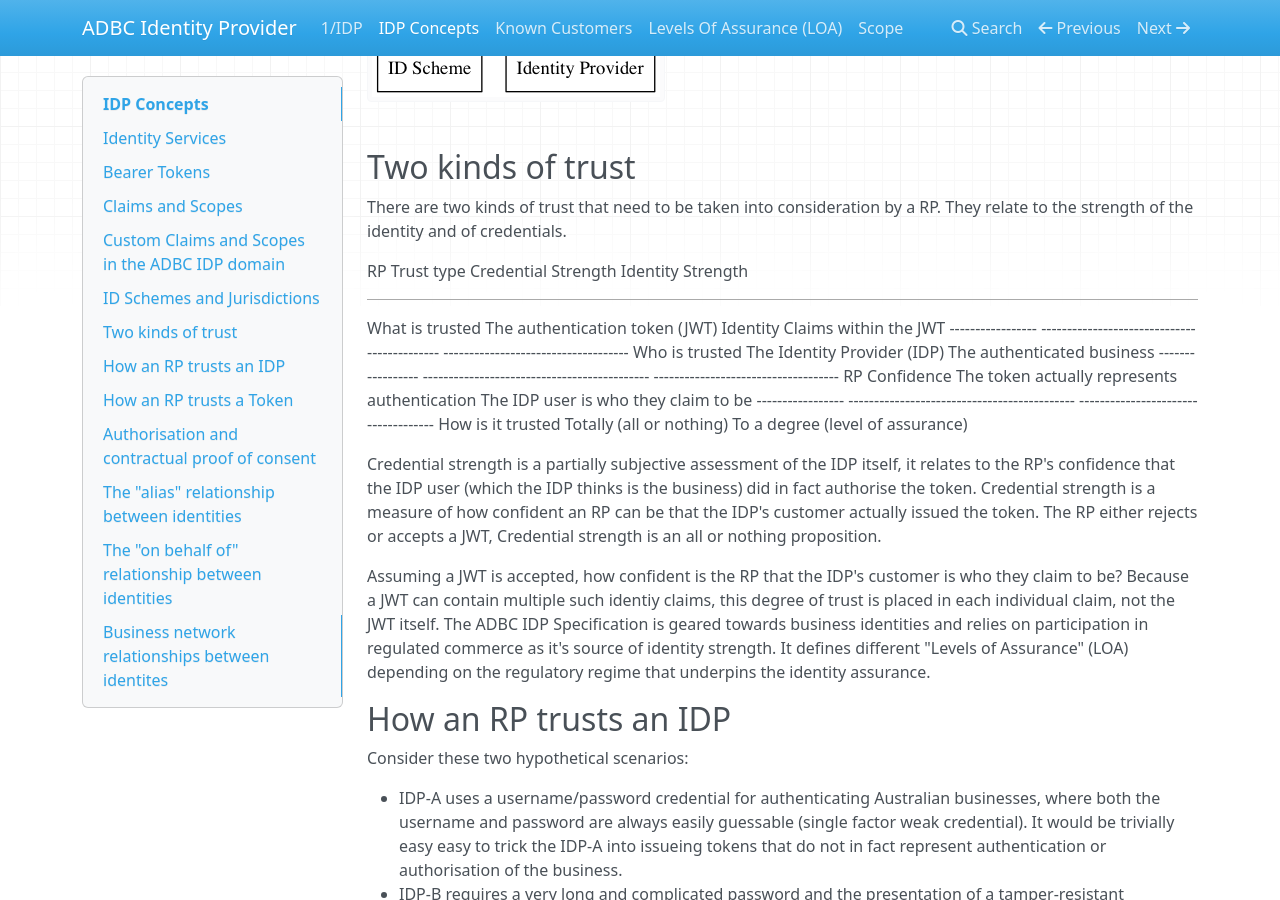
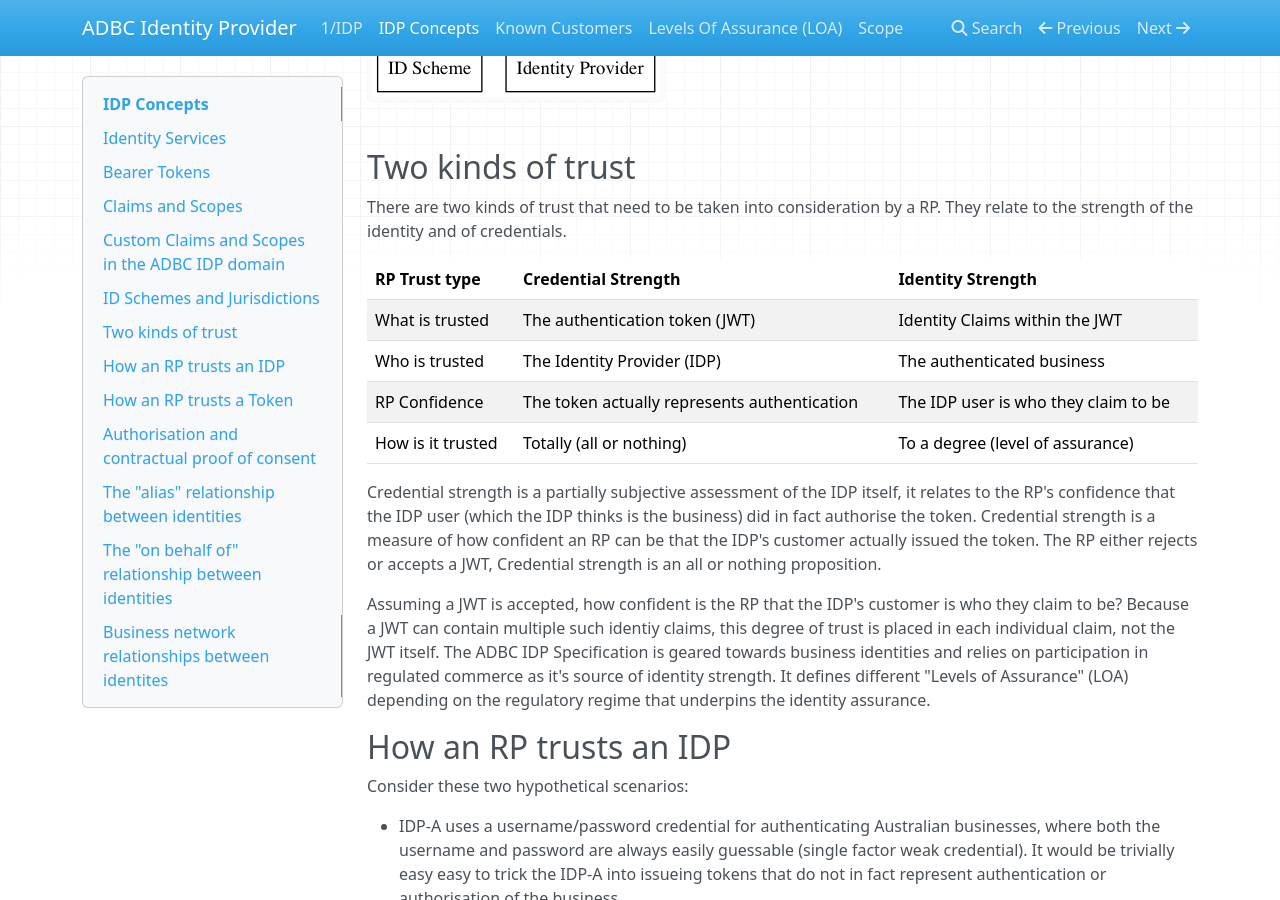
Before and after one commit to ausdigital/ausdigital-idp, an MkDocs documentation site: the page built from docs/concepts.md, in a window 1280 px wide and 900 px high, scrolled down 3383 px. Built offline with MkDocs 1.6.1, drawn with Linux system fonts in a browser that asks for light colours; nearby versions of some CDN libraries.

Commit message:
fix table formatting

```diff
--- a/docs/concepts.md
+++ b/docs/concepts.md
@@ -135,15 +135,13 @@ Australian Business Register operates an IDP service called VanGuard.
 There are two kinds of trust that need to be taken into consideration by
 a RP. They relate to the strength of the identity and of credentials.
 
-  RP Trust type       Credential Strength                            Identity Strength
-  ------------------- ---------------------------------------------- --------------------------------------
-  What is trusted     The authentication token (JWT)                 Identity Claims within the JWT
-  -----------------   --------------------------------------------   ------------------------------------
-  Who is trusted      The Identity Provider (IDP)                    The authenticated business
-  -----------------   --------------------------------------------   ------------------------------------
-  RP Confidence       The token actually represents authentication   The IDP user is who they claim to be
-  -----------------   --------------------------------------------   ------------------------------------
-  How is it trusted   Totally (all or nothing)                       To a degree (level of assurance)
+| RP Trust type       | Credential Strength                            | Identity Strength                      |
+| ------------------- | ---------------------------------------------- | -------------------------------------- |
+| What is trusted     | The authentication token (JWT)                 | Identity Claims within the JWT         |
+| Who is trusted      | The Identity Provider (IDP)                    | The authenticated business             |
+| RP Confidence       | The token actually represents authentication   | The IDP user is who they claim to be   |
+| How is it trusted   | Totally (all or nothing)                       | To a degree (level of assurance)       |
+
 
 Credential strength is a partially subjective assessment of the IDP
 itself, it relates to the RP's confidence that the IDP user (which the
```
